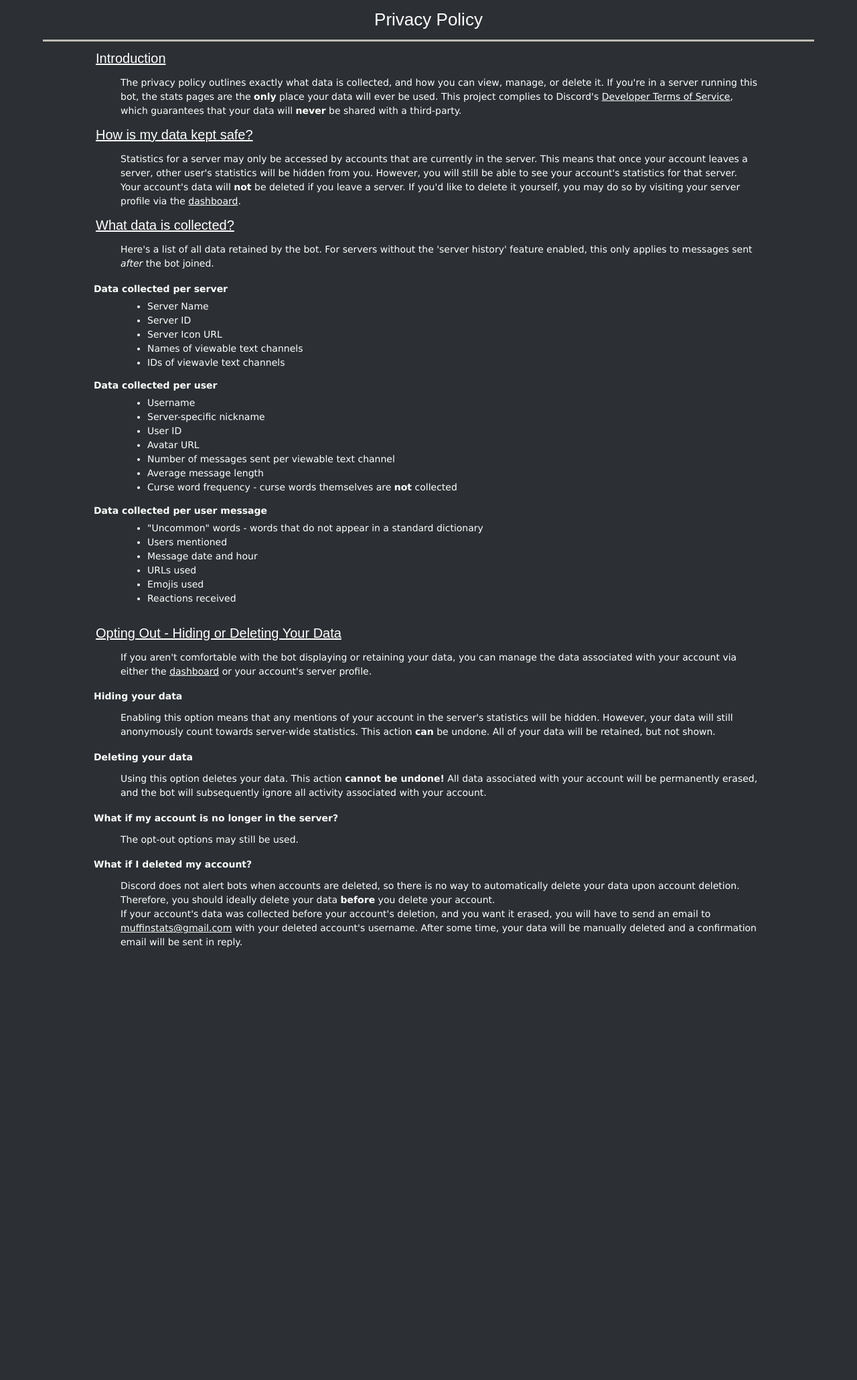
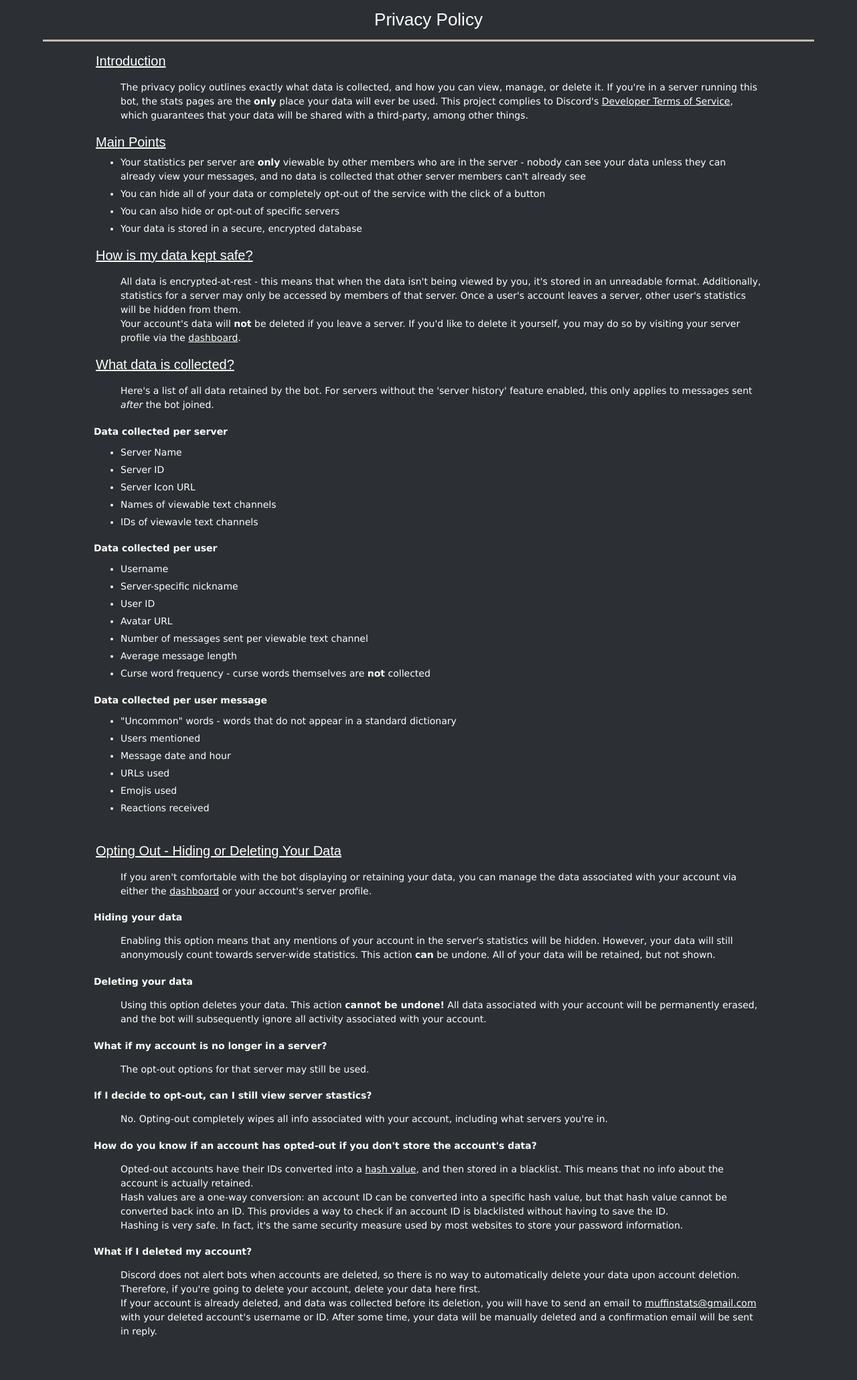
Before and after one commit to begilbert-sys/MuffinBot, a Django app: page /privacy/ in a window 1280 px wide. Shown: the part 79-2139 px from the top of the page at 67% size. Before the commit the page ends 1493 px from the top, so only its background shows below. Run offline with Django 4.2, Linux system fonts and the light colour scheme; parts of the project's set-up code (start-up, migrations or seed data) failed here and were passed over.

Commit message:
working on deleted accounts

```diff
--- a/stats/auth.py
+++ b/stats/auth.py
@@ -2,12 +2,15 @@ import discord
 from django.conf import settings
 from django.contrib.auth.backends import BaseBackend
 from stats import models
+from stats.utils import hashed_id
 
 class DiscordAuthenticationBackend(BaseBackend):
     def authenticate(self, request, user_data) -> models.User:
         user = user_data['user']
         guilds = user_data['guilds']
-
+        user_id = int(user['id'])
+        if models.UserBlacklist.objects.filter(hash_value=hashed_id(user_id)).exists():
+            return None
         # authenticate the user: get the user from the DB or add them if they aren't there
         discriminator = user['discriminator']
         user_model_obj, user_was_created = models.User.objects.get_or_create(
--- a/stats/management/commands/bot/cogs/utils/collector.py
+++ b/stats/management/commands/bot/cogs/utils/collector.py
@@ -60,7 +60,8 @@ class History_Collector:
 
             process_start = default_timer()
             for message in messages:
-                self.db_processor.process_message(message)
+                if not await self.db_processor.is_blacklisted(message.author):
+                    self.db_processor.process_message(message)
 
                 ### progress update
                 self.messages_scraped += 1
--- a/stats/static/style.css
+++ b/stats/static/style.css
@@ -71,6 +71,24 @@ table {
   border-spacing: 1px;
 }
 
+.success_notif {
+  background-color: #66b266;
+  position: relative;
+  width: 100%;
+  padding: 10px 0px;
+  top: 0;
+  left: 0;
+  z-index: 1;
+  max-height: 27px;
+}
+
+.success_notif_gone {
+  padding: 0;
+  overflow: hidden;
+  max-height: 0;
+  transition: all 1s ease;
+}
+
 .unset_tz_warning {
   background-color: #E46667;
   width: 100%;
@@ -80,6 +98,7 @@ table {
   left: 0;
   z-index: 1;
 }
+
 
 .header-navigation {
   display: flex;
@@ -447,6 +466,7 @@ nav.stats_directory ul li:not(:last-child):after {
   text-align: left;
   width:1000px;
   margin:0 auto;
+  line-height: 1.5;
 }
 
 .textblock h3 {
@@ -454,11 +474,10 @@ nav.stats_directory ul li:not(:last-child):after {
 }
 
 .textblock p {
-  line-height: 150%;
   margin-left: 40px;
 }
 .textblock ul {
-  margin: 0px 0px 14px 40px;
+  margin: 0px 0px 14px 0px;
 }
 .textblock ul li {
   margin: 5px 0px;
@@ -490,7 +509,7 @@ nav.stats_directory ul li:not(:last-child):after {
 }
 
 .submit:hover {
-  transform: scale(1.1);
+  transform: scale(1.05);
 }
 
 table.word_table tr {
--- a/stats/templates/info.html
+++ b/stats/templates/info.html
@@ -49,7 +49,7 @@
             </ul>
         </p>
             <p>Both of these have beautifully-written documentation and made the development of this project much easier.</p>
-            <p>Aside from that, MuffinStats was created by and is maintained solely by me - @muffinlicious on Discord.</p>
+            <p>Aside from that, MuffinStats was created by and is maintained solely by @muffinlicious on Discord.</p>
         <h3>
             Bug Reporting
         </h3>
@@ -60,9 +60,9 @@
             Support The Project
         </h3>
         <p>
-            As of right now, I pay out-of-pocket to host this project. If you'd like to support its development, send me any amount of money via the following link:
+            If you'd like to support the project's development, send me any amount of money via the following link:
             <br>
-            The extra income can go towards purchasing hosting premiums such as additional database storage space, faster loading times, etc.
+            Any extra income can go towards purchasing hosting premiums such as additional database storage space and faster loading times.
         </p>
     </div>
 </body>
--- a/stats/templates/privacy.html
+++ b/stats/templates/privacy.html
@@ -44,14 +44,23 @@
         The privacy policy outlines exactly what data is collected, and how you can view, manage, or delete it.
 
         If you're in a server running this bot, the stats pages are the <b>only</b> place your data will ever be used.
-        This project complies to Discord's <a href="https://discord.com/developers/docs/policies-and-agreements/developer-terms-of-service">Developer Terms of Service</a>, which guarantees that your data will <b>never</b> be shared with a third-party.
+        This project complies to Discord's <a href="https://discord.com/developers/docs/policies-and-agreements/developer-terms-of-service">Developer Terms of Service</a>, which guarantees that your data will be shared with a third-party, among other things.
     </p>
+    <h3>
+        Main Points
+    </h3>
+    <ul>
+        <li>Your statistics per server are <b>only</b> viewable by other members who are in the server - nobody can see your data unless they can already view your messages, and no data is collected that other server members can't already see</li>
+        <li>You can hide all of your data or completely opt-out of the service with the click of a button</li>
+        <li>You can also hide or opt-out of specific servers</li>
+        <li>Your data is stored in a secure, encrypted database</li>
+    </ul>
     <h3>
         How is my data kept safe?
     </h3>
     <p>
-        Statistics for a server may only be accessed by accounts that are currently in the server.
-        This means that once your account leaves a server, other user's statistics will be hidden from you. However, you will still be able to see your account's statistics for that server.
+        All data is encrypted-at-rest - this means that when the data isn't being viewed by you, it's stored in an unreadable format. Additionally, statistics for a server may only be accessed by members of that server.
+        Once a user's account leaves a server, other user's statistics will be hidden from them.
         <br>
         Your account's data will <b>not</b> be deleted if you leave a server. If you'd like to delete it yourself, you may do so by visiting your server profile via the <a href="/dashboard">dashboard</a>.
     </p>
@@ -90,7 +99,7 @@
         </ul>
     </p>
     <br>
-    <h3>
+    <h3 id="opt-out">
         Opting Out - Hiding or Deleting Your Data
     </h3>
     <p>
@@ -108,16 +117,32 @@
         Using this option deletes your data. This action <b>cannot be undone!</b> All data associated
         with your account will be permanently erased, and the bot will subsequently ignore all activity associated with your account.
     </p>
-        <h4>What if my account is no longer in the server?</h4>
+        <h4>What if my account is no longer in a server?</h4>
     <p>
-        The opt-out options may still be used.
+        The opt-out options for that server may still be used.
     </p>
+    <h4>
+        If I decide to opt-out, can I still view server stastics?
+    </h4>
+    <p>
+        No. Opting-out completely wipes all info associated with your account, including what servers you're in.
+    </p>
+    <h4>
+        How do you know if an account has opted-out if you don't store the account's data?
+    </h4>
+    <p>
+        Opted-out accounts have their IDs converted into a <a href="https://en.wikipedia.org/wiki/Cryptographic_hash_function">hash value</a>, and then stored in a blacklist. This means that no info about the account is actually retained.
+        <br>
+        Hash values are a one-way conversion: an account ID can be converted into a specific hash value, but that hash value cannot be converted back into an ID.
+        This provides a way to check if an account ID is blacklisted without having to save the ID.<br> Hashing is very safe. In fact, it's the same security measure used by most websites to store your password information.
+    </p>
+
         <h4>What if I deleted my account?</h4>
     <p>
-        Discord does not alert bots when accounts are deleted, so there is no way to automatically delete your data upon account deletion. Therefore, you should ideally delete your data <b>before</b> you delete your account.
+        Discord does not alert bots when accounts are deleted, so there is no way to automatically delete your data upon account deletion. Therefore, if you're going to delete your account, delete your data here first.
         <br>
-        If your account's data was collected before your account's deletion, and you want it erased,
-        you will have to send an email to <u>muffinstats@gmail.com</u> with your deleted account's username.
+        If your account is already deleted, and data was collected before its deletion,
+        you will have to send an email to <u>muffinstats@gmail.com</u> with your deleted account's username or ID.
         After some time, your data will be manually deleted and a confirmation email will be sent in reply.
     </p>
     </div>
--- a/stats/templates/timezone.html
+++ b/stats/templates/timezone.html
@@ -100,7 +100,7 @@
             {{ form }}
         </div>
         <div style="height:400px"></div>
-        <input id="submit-button" class="submit" type="submit" value="Submit" style="height: 52.5px; width: 225px; border-radius: 40px;">
+        <input id="submit-button" class="submit" type="submit" value="Submit" style="height: 50px; width: 200px; border-radius: 40px;">
         <br>
     </form>
     <!--<span class="subtext">If your timezone is missing, or you notice a mistake, please report it!</span>-->
--- a/stats/urls.py
+++ b/stats/urls.py
@@ -1,4 +1,4 @@
-from django.urls import path
+from django.urls import path, re_path
 
 from . import views
 
@@ -19,12 +19,15 @@ urlpatterns = [
     path("login/redirect/", views.discord_login_redirect, name="login redirect"),
     path("logout/", views.discord_logout, name="logout"),
 
+    # dashboard
+    path("dashboard/", views.dashboard, name="dashboard"),
+
+
     # static pages
     path("FAQ/", views.faq, name="FAQ"),
     path("add/", views.add, name="add to server"),
     path("info/", views.info, name="additional info"),
     path("privacy/", views.privacy, name="privacy policy"),
-    path("dashboard/", views.dashboard, name="dashboard"),
     path("timezone/", views.set_timezone, name="set timezone"),
     path("timezone/submit/", views.submit_timezone, name="submit timezone"),
     path("", views.faq)
```
Also changed, not shown: stats/management/commands/RunTests.py (+2 -8 lines), stats/management/commands/bot/cogs/utils/processor.py (+15 -9 lines), stats/models/user.py (+8 -2 lines), stats/static/css/dashboard.css (+13 -4 lines), stats/static/js/dashboard.js (+7 -1 lines), stats/templates/dashboard.html (+42 -14 lines), stats/views/dashboard.py (+45 -2 lines), stats/views/discord_oauth2.py (+4 -3 lines), 1 other file.
